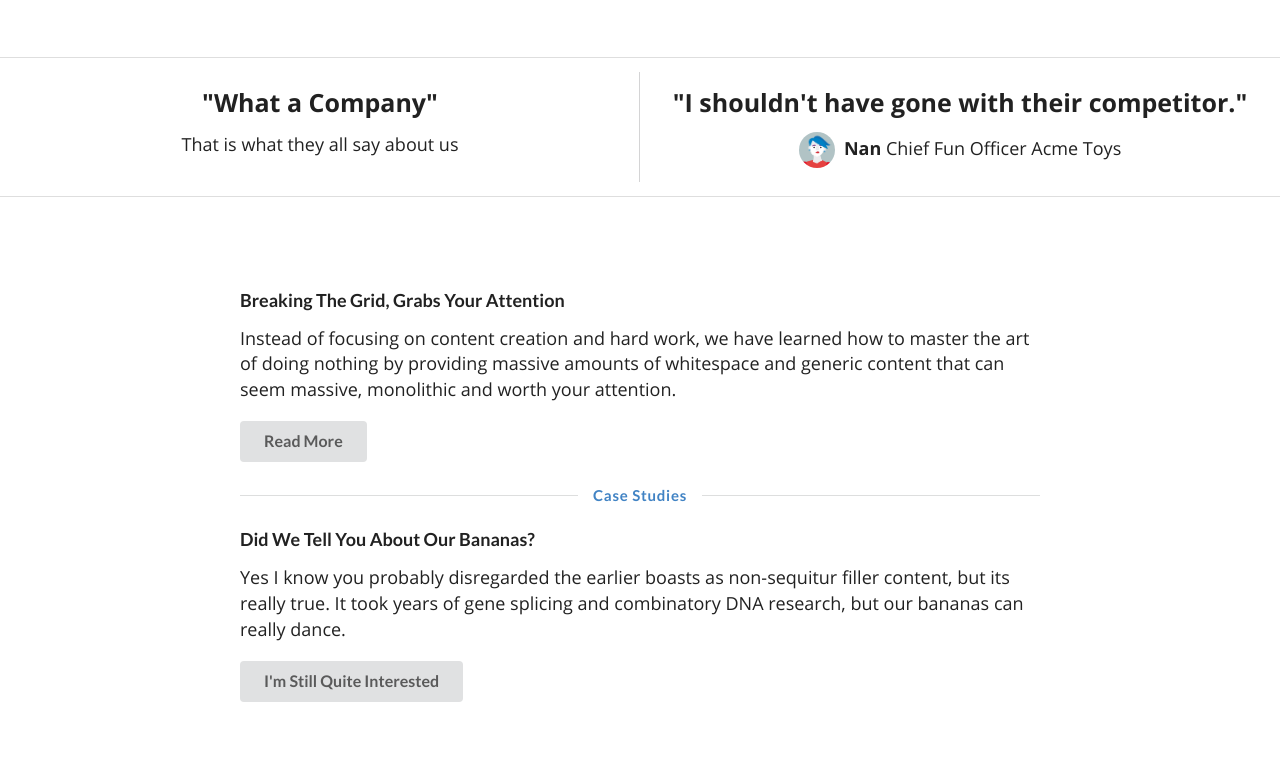
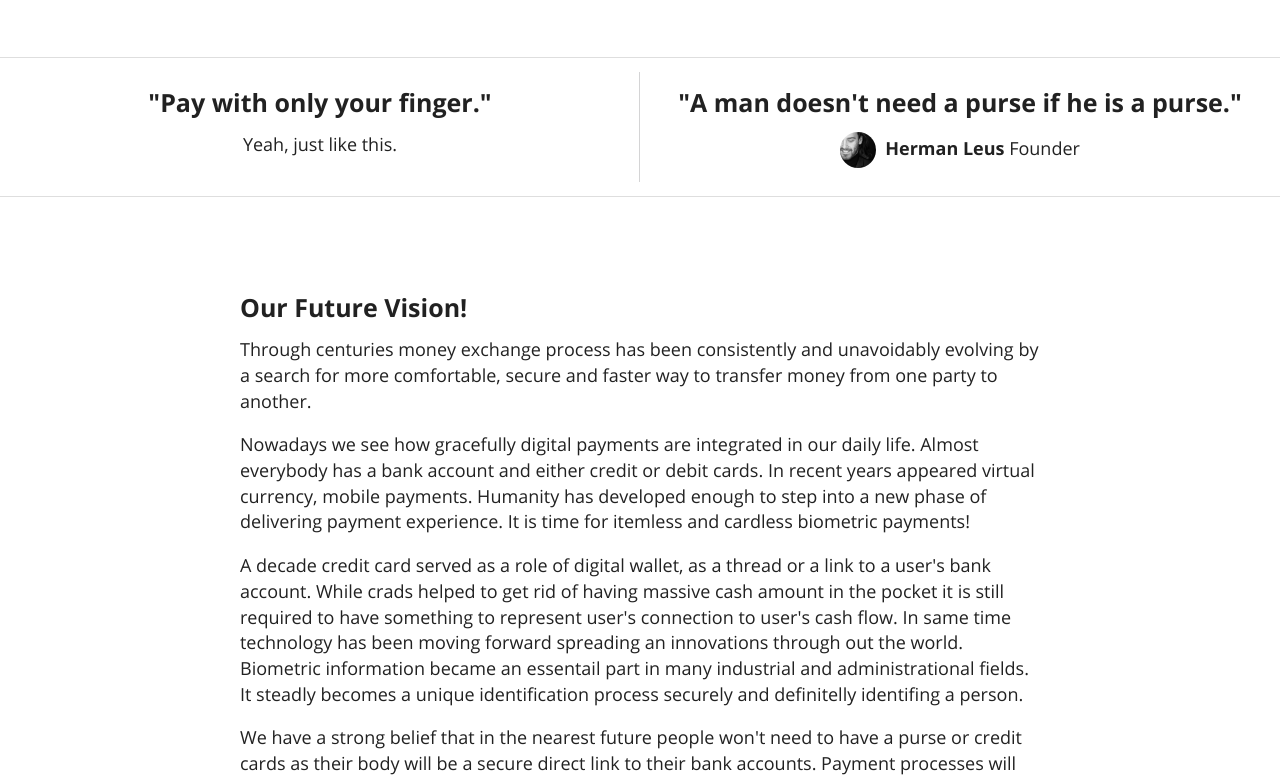
Before and after one commit to Mirajjj/biopayments-client, a Vue app: page / in a window 1280 px wide. Shown: the part 1200-1980 px from the top of the page. Built offline with nearby package versions, Linux system fonts and the light colour scheme.

Commit message:
updated articles

```diff
--- a/src/pages/home/template.html
+++ b/src/pages/home/template.html
@@ -34,10 +34,12 @@
     <div class="ui middle aligned stackable grid container">
       <div class="row">
         <div class="eight wide column">
-          <h3>We aim to deliver the best Payment Experience</h3>
-          <p>We dedicated ourselves to improve customer's daily routine of payment procedures. We strongly believe that customer doesn't need anything to be able to pay merchant for goods or services.</p>
+          <div class="margin-bot-1">
+            <h3>We aim to deliver the best Payment Experience</h3>
+            <p>We dedicated ourselves to improve customer's daily routine of payment procedures. We strongly believe that customer doesn't need anything to be able to pay merchant for goods or services.</p>
+          </div>
           <h3>Biometrics innovation in payments industry</h3>
-          <p>Yes that's right! We are the first ones who are integrating biometric innovation to relieve customer from seemly unavoidable things like purse or credit cards. A Man doesn't need a purse if he is a purse.</p>
+          <p>Yes that's right! We are the first ones who are integrating biometric innovation to relieve customer from seemly unavoidable things like purse or credit cards.</p>
         </div>
         <div class="six wide right floated column">
           <img src="../../assets/creditcards.jpg" class="ui large bordered rounded image">
@@ -51,13 +53,13 @@
     <div class="ui equal width stackable internally celled grid">
       <div class="center aligned row">
         <div class="column">
-          <h3>"What a Company"</h3>
-          <p>That is what they all say about us</p>
+          <h3>"Pay with only your finger."</h3>
+          <p>Yeah, just like this.</p>
         </div>
         <div class="column">
-          <h3>"I shouldn't have gone with their competitor."</h3>
+          <h3>"A man doesn't need a purse if he is a purse."</h3>
           <p>
-            <img src="../../assets/nan.jpg" class="ui avatar image"> <b>Nan</b> Chief Fun Officer Acme Toys
+            <img src="../../assets/avatar.jpg" class="ui avatar image"> <b>Herman Leus</b> Founder
           </p>
         </div>
       </div>
@@ -66,15 +68,21 @@
 
   <div class="ui vertical stripe segment" id="articles">
     <div class="ui text container">
-      <h3 class="ui header">Breaking The Grid, Grabs Your Attention</h3>
-      <p>Instead of focusing on content creation and hard work, we have learned how to master the art of doing nothing by providing massive amounts of whitespace and generic content that can seem massive, monolithic and worth your attention.</p>
-      <a class="ui large button">Read More</a>
+      <h3>Our Future Vision!</h3>
+      <p>Through centuries money exchange process has been consistently and unavoidably evolving by a search for more comfortable, secure and faster way to transfer money from one party to another.
+      </p>
+      <p>Nowadays we see how gracefully digital payments are integrated in our daily life. Almost everybody has a bank account and either credit or debit cards. In recent years appeared virtual currency, mobile payments. Humanity has developed enough to step into a new phase of delivering payment experience. It is time for itemless and cardless biometric payments!
+      </p>
+      <p>A decade credit card served as a role of digital wallet, as a thread or a link to a user's bank account. While crads helped to get rid of having massive cash amount in the pocket it is still required to have something to represent user's connection to user's cash flow. In same time technology has been moving forward spreading an innovations through out the world. Biometric information became an essentail part in many industrial and administrational fields. It steadly becomes a unique identification process securely and definitelly identifing a person.
+      </p>
+      <p>We have a strong belief that in the nearest future people won't need to have a purse or credit cards as their body will be a secure direct link to their bank accounts. Payment processes will be simplified for a user, delivering best possible experince.
+      </p>
       <h4 class="ui horizontal header divider">
         <a href="#">Case Studies</a>
       </h4>
-      <h3 class="ui header">Did We Tell You About Our Bananas?</h3>
-      <p>Yes I know you probably disregarded the earlier boasts as non-sequitur filler content, but its really true. It took years of gene splicing and combinatory DNA research, but our bananas can really dance.</p>
-      <a class="ui large button">I'm Still Quite Interested</a>
+      <h3>Establishing Partnerships</h3>
+      <p>Developing strategic alliances with corporations and businesses which are interested in the work we do is important for us. We aim to establish partnerships which relationships will boost contribution into biometric innovations and payments industry. We strongly believe that only working togather we can reach a higher hights.</p>
+      <a class="ui large button primary">I'm Still Quite Interested</a>
     </div>
   </div>
 
--- a/src/styles/globals.scss
+++ b/src/styles/globals.scss
@@ -9,3 +9,7 @@ h3 {
 p {
   font-size: 18px;
 }
+
+.margin-bot-1 {
+  margin-bottom: 50px;
+}
```
Also changed, not shown: src/assets/avatar.jpg (added).
